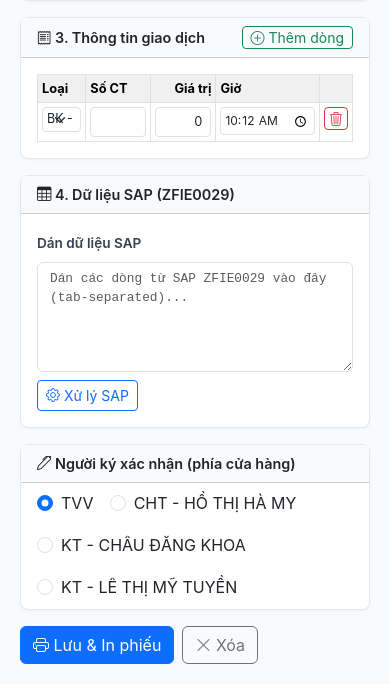
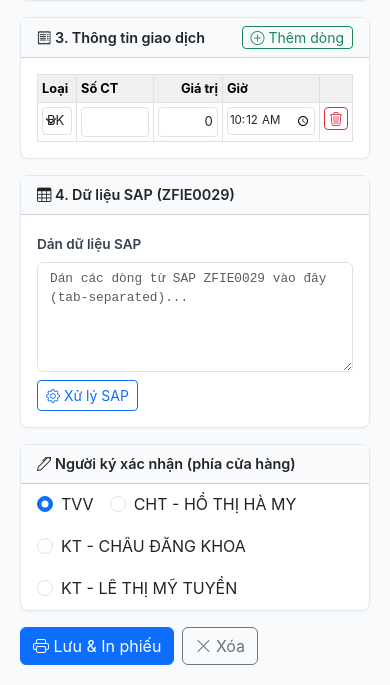
Before and after one commit to 2026millionaire/phieu-ck-pnj, a Flask app: page / in a window 390 px wide. Shown: the part 961-1646 px from the top of the page. Before the commit the page ends 1625 px from the top, so only its background shows below. Run offline with Flask 3, Linux system fonts and the light colour scheme; data comes from the database, SQL or seed files in the repository; data that the repository does not hold is empty.

Commit message:
Mobile: widen So CT & Gia tri columns, shrink Loai column
- Desktop: 18/28/28/18/8 column ratio
- Mobile: 13/32/28/18/9 — more room for 10-digit numbers
- Mobile font tweaks for better readability

Co-Authored-By: Claude Opus 4.6 <noreply@anthropic.com>

```diff
--- a/templates/index.html
+++ b/templates/index.html
@@ -89,9 +89,26 @@ textarea#sap_data {
     color: #0369a1;
 }
 
-/* Mobile: hide preview */
+/* Column widths — desktop */
+.sap-table .col-loai { width: 18%; }
+.sap-table .col-soct { width: 28%; }
+.sap-table .col-gt   { width: 28%; }
+.sap-table .col-gio  { width: 18%; }
+.sap-table .col-del  { width: 8%; }
+
+/* Mobile: hide preview + adjust table columns */
 @media (max-width: 991px) {
     .preview-col { display: none !important; }
+}
+@media (max-width: 768px) {
+    .sap-table .col-loai { width: 13%; }
+    .sap-table .col-soct { width: 32%; }
+    .sap-table .col-gt   { width: 28%; }
+    .sap-table .col-gio  { width: 18%; }
+    .sap-table .col-del  { width: 9%; }
+    .sap-table td input[type="text"],
+    .sap-table td select { font-size: 0.82rem !important; padding: 3px 4px !important; }
+    .sap-table td input[type="time"] { font-size: 0.72rem !important; padding: 3px 2px !important; }
 }
 {% endblock %}
 
@@ -217,11 +234,11 @@ textarea#sap_data {
                     <table class="table table-bordered table-sm sap-table mb-0">
                         <thead>
                             <tr>
-                                <th style="width:18%;">Loại</th>
-                                <th style="width:28%;">Số CT</th>
-                                <th class="text-end" style="width:28%;">Giá trị</th>
-                                <th style="width:18%;">Giờ</th>
-                                <th style="width:8%;"></th>
+                                <th class="col-loai">Loại</th>
+                                <th class="col-soct">Số CT</th>
+                                <th class="text-end col-gt">Giá trị</th>
+                                <th class="col-gio">Giờ</th>
+                                <th class="col-del"></th>
                             </tr>
                         </thead>
                         <tbody id="sapTableBody"></tbody>
```
